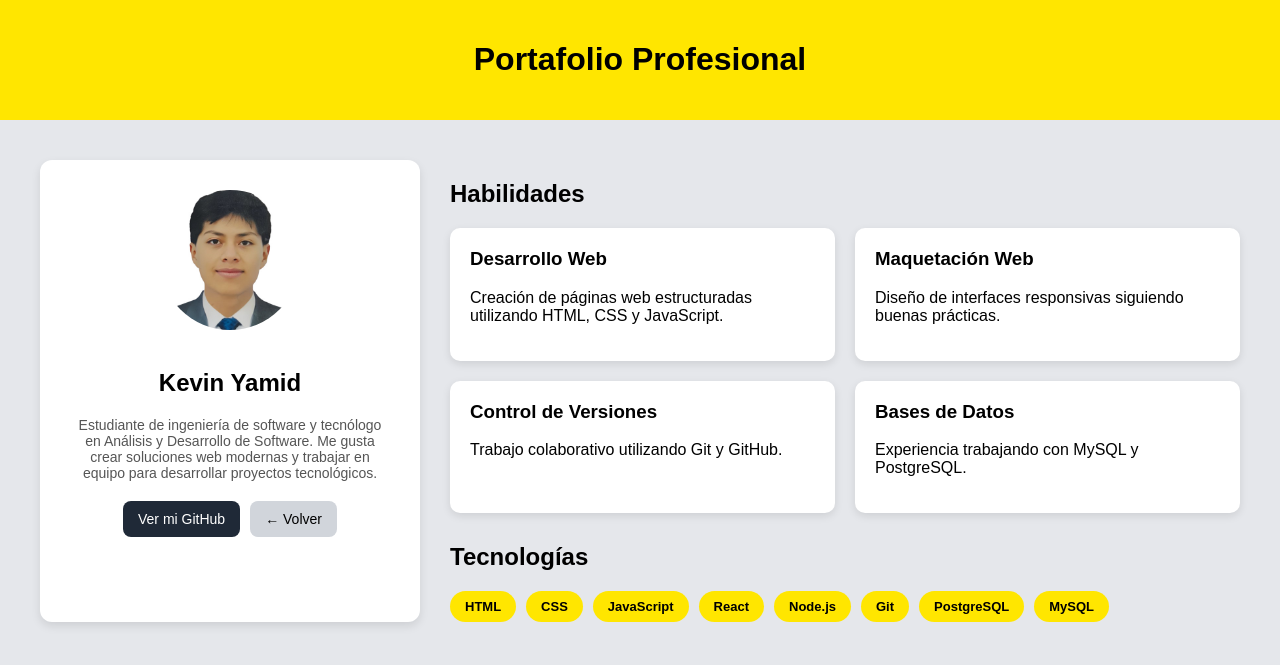
After one commit to valentinaAguirrehu/DjangoEvaluaci-n, a Django app: page /dev3/ in a window 1280 px wide. The commit adds this page. Shown: the top 665 px of the page. Run offline with Django 5.2, Linux system fonts and the light colour scheme.

Commit message:
Hojas de vidas

```diff
--- a/config/urls.py
+++ b/config/urls.py
@@ -18,6 +18,7 @@ from django.contrib import admin
 from django.urls import path, include
 from dev1 import views as dev1_views
 from dev2 import views as dev2_views
+from dev3 import views as dev3_views
 from dev4_Dania import views as dev4_views
 
 urlpatterns = [
@@ -25,6 +26,6 @@ urlpatterns = [
     path('', include('home.urls')),  # página principal
     path('dev1/', dev1_views.index_valentina, name='dev1'),
     path('dev2/', dev2_views.index_Angie, name='dev2'),
+    path('dev3/', dev3_views.index_Kevin, name='dev3'),
     path('dev4/', dev4_views.index_Dania, name='dev4'),
-    # Agregar dev3 cuando esté listo
 ]
--- /dev/null
+++ b/dev3/static/dev3/portafolio-kevin.css
@@ -0,0 +1,116 @@
+body{
+font-family: Arial, Helvetica, sans-serif;
+margin:0;
+background:#e5e7eb;
+}
+
+/* barra amarilla */
+
+header{
+background:#ffe600;
+padding:20px;
+text-align:center;
+font-weight:bold;
+}
+
+/* contenedor principal */
+
+.contenedor{
+display:flex;
+gap:30px;
+padding:40px;
+max-width:1200px;
+margin:auto;
+}
+
+/* tarjeta perfil */
+
+.perfil{
+background:white;
+padding:30px;
+border-radius:12px;
+width:320px;
+text-align:center;
+box-shadow:0 4px 10px rgba(0,0,0,0.1);
+}
+
+.perfil img{
+width:140px;
+height:140px;
+border-radius:50%;
+object-fit:cover;
+margin-bottom:15px;
+}
+
+.perfil p{
+color:#555;
+font-size:14px;
+}
+
+/* botones */
+
+.botones{
+margin-top:20px;
+display:flex;
+gap:10px;
+justify-content:center;
+}
+
+.btn{
+padding:10px 15px;
+border-radius:8px;
+text-decoration:none;
+font-size:14px;
+}
+
+.github{
+background:#1f2937;
+color:white;
+}
+
+.volver{
+background:#d1d5db;
+color:black;
+}
+
+/* contenido derecha */
+
+.contenido{
+flex:1;
+}
+
+.cards{
+display:grid;
+grid-template-columns:repeat(2,1fr);
+gap:20px;
+margin-top:20px;
+margin-bottom:30px;
+}
+
+.card{
+background:white;
+padding:20px;
+border-radius:10px;
+box-shadow:0 3px 8px rgba(0,0,0,0.1);
+}
+
+.card h3{
+margin-top:0;
+}
+
+/* tecnologias */
+
+.tecnologias{
+display:flex;
+gap:10px;
+flex-wrap:wrap;
+margin-top:15px;
+}
+
+.tecnologias span{
+background:#ffe600;
+padding:8px 15px;
+border-radius:20px;
+font-weight:bold;
+font-size:13px;
+}
--- /dev/null
+++ b/dev3/templates/dev3/index_Kevin.html
@@ -0,0 +1,104 @@
+{% load static %}
+<!DOCTYPE html>
+<html lang="es">
+<head>
+<meta charset="UTF-8">
+<title>Portafolio Kevin</title>
+<link rel="stylesheet" href="{% static 'dev3/portafolio-kevin.css' %}">
+</head>
+
+<body>
+
+<header>
+<h1>Portafolio Profesional</h1>
+</header>
+
+<main class="contenedor">
+
+<!-- TARJETA PERFIL -->
+
+<section class="perfil">
+
+<img src="{% static 'dev3/fotoKevin.jpg' %}" alt="Kevin Yamid">
+
+<h2>Kevin Yamid</h2>
+
+<p>
+Estudiante de ingeniería de software y tecnólogo en Análisis y Desarrollo
+de Software. Me gusta crear soluciones web modernas y trabajar en equipo
+para desarrollar proyectos tecnológicos.
+</p>
+
+<div class="botones">
+
+<a href="https://github.com/KevinDev-exe" target="_blank" class="btn github">
+Ver mi GitHub
+</a>
+
+<a href="{% url 'home' %}" class="btn volver">
+← Volver
+</a>
+
+</div>
+
+</section>
+
+<!-- SERVICIOS -->
+
+<section class="contenido">
+
+<h2>Habilidades</h2>
+
+<div class="cards">
+
+<div class="card">
+<h3>Desarrollo Web</h3>
+<p>
+Creación de páginas web estructuradas utilizando HTML, CSS y JavaScript.
+</p>
+</div>
+
+<div class="card">
+<h3>Maquetación Web</h3>
+<p>
+Diseño de interfaces responsivas siguiendo buenas prácticas.
+</p>
+</div>
+
+<div class="card">
+<h3>Control de Versiones</h3>
+<p>
+Trabajo colaborativo utilizando Git y GitHub.
+</p>
+</div>
+
+<div class="card">
+<h3>Bases de Datos</h3>
+<p>
+Experiencia trabajando con MySQL y PostgreSQL.
+</p>
+</div>
+
+</div>
+
+<h2>Tecnologías</h2>
+
+<div class="tecnologias">
+
+<span>HTML</span>
+<span>CSS</span>
+<span>JavaScript</span>
+<span>React</span>
+<span>Node.js</span>
+<span>Git</span>
+<span>PostgreSQL</span>
+<span>MySQL</span>
+
+</div>
+
+</section>
+
+</main>
+
+</body>
+</html>
--- a/dev3/views.py
+++ b/dev3/views.py
@@ -1,3 +1,4 @@
 from django.shortcuts import render
 
-# Create your views here.
+def index_Kevin(request):
+    return render(request, 'dev3/index_Kevin.html')
--- a/home/templates/home/home.html
+++ b/home/templates/home/home.html
@@ -9,7 +9,7 @@
 <body>
     <div class="container">
         <h1>🚀 Interfaz Principal - Evaluación Django</h1>
-        <p>Selecciona un proyecto para ver su interfaz con CSS:</p>
+        <p>Nuestras hojas de vida</p>
 
         <div class="dev-grid">
             {% for dev in devs %}
@@ -22,7 +22,7 @@
         </div>
 
         <footer>
-            <p>Proyecto de Evaluación - Django 6.0.3</p>
+            <p>Proyecto de Evaluación</p>
         </footer>
     </div>
 </body>
--- a/home/views.py
+++ b/home/views.py
@@ -4,7 +4,7 @@ def home(request):
     devs = [
         {'name': 'Valentina (dev1)', 'url': 'dev1', 'description': 'Hoja de Vida - Valentina'},
         {'name': 'Angie (dev2)', 'url': 'dev2', 'description': 'Proyecto de Angie'},
+        {'name': 'Kevin (dev3)', 'url': 'dev3', 'description': 'Portafolio - Kevin'},
         {'name': 'Dania (dev4)', 'url': 'dev4', 'description': 'Proyecto de Dania'},
-        # Agregar más cuando estén listos
     ]
     return render(request, 'home/home.html', {'devs': devs})
```
Also changed, not shown: dev3/static/dev3/fotoKevin.jpg (added).
